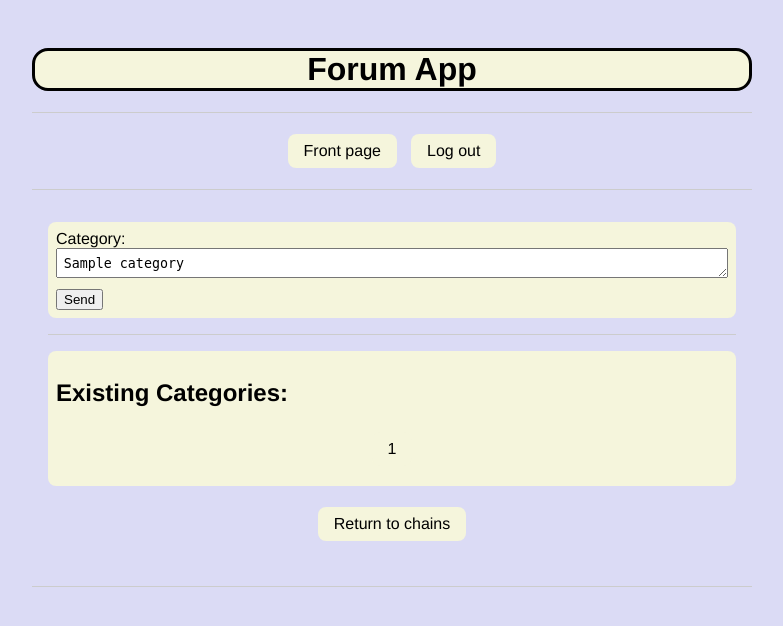
After one commit to sampsaol/tsoha_forumApp, a Flask app: template templates/new-category.html in a window 1280 px wide. The commit adds this page. Shown: the top 626 px of the page, without its empty margins (248-1031 px from the left). Run offline with Flask 3, Linux system fonts and the light colour scheme; the template is opened without the code that fills it: most values are stand-ins (such as "Sample title", 1, 10 or a date in 2020).

Commit message:
Created a better functionality for topics categories

```diff
--- a/static/main.css
+++ b/static/main.css
@@ -8,6 +8,9 @@ body {
 h1 {
   text-align: center;
   margin-top: 1.5em;
+  background: beige;
+  border: solid #000;
+  border-radius: .5em;
 }
 
 hr {
@@ -56,6 +59,7 @@ nav li:hover {
   background: beige;
   padding: .5em;
   border-radius: .5em;
+  margin: .5em;
 }
 
 .message_form {
@@ -72,3 +76,42 @@ nav li:hover {
   box-sizing: border-box;
   resize: vertical;
 }
+
+.existing_categories {
+  background: beige;
+  padding: .5em;
+  margin-bottom: 1em;
+  border-radius: .5em;
+  overflow: hidden;
+  word-wrap: break-word;
+}
+
+.existing_categories ul {
+  padding: 0em;
+  margin: .5em;
+  text-align: center;
+}
+
+.existing_categories li {
+  display: inline-block;
+  padding: .5em 1em;
+  background: beige;
+  margin: .3em;
+  border-radius: .5em;
+}
+
+.category_select {
+  padding: .6em;
+  font-size: .8em;
+  border: .02em solid #000;
+  border-radius: .03em;
+  margin-bottom: .3em;
+  width: 100%;
+}
+
+.category_select option {
+  padding: .6em;
+  font-size: 1em;
+  background-color: #fff;
+  color: #333;
+}
--- a/templates/index.html
+++ b/templates/index.html
@@ -7,6 +7,7 @@
 <li><a href="/">Front page</a></li>
 <li><a href="/logout">Log out</a></li>
 <li><a href="/new-topic">Create a topic</a></li>
+<li><a href="/new-category">Categories</a></li>
 </ul>
 </nav>
 <hr>
--- a/templates/login.html
+++ b/templates/login.html
@@ -4,7 +4,7 @@
 {% block title %}{% endblock %}
 {%block navigation %}{% endblock %}
 {% block content %}
-<form action="/login" method="post">
+<form class="message_form" action="/login" method="post">
 <label for="username">Username: </label>
 <input type="text" name="username" value="{{ username }}">
 <p>
@@ -14,8 +14,12 @@
 <input type="submit" value="Login">
 </form>
 {% if error %}
+<div class="info">
 Error: {{ error }}
+</div>
 {% endif %}
 <br>
+<div class="info">
 If you have not created a user, you can register <a href="/register">here</a>
+</div>
 {% endblock %}
--- /dev/null
+++ b/templates/new-category.html
@@ -0,0 +1,36 @@
+<!DOCTYPE html>
+{% extends "layout.html" %}
+
+{% block content %}
+<form class="message_form" action="/send-category" method="post">
+Category:
+<br>
+<textarea name="category" rows="1" cols="50">{{ category }}</textarea>
+<br>
+<input type="submit" value="Send">
+<input type="hidden" name="csrf_token" value="{{ session.csrf_token }}">
+</form>
+
+<hr>
+
+<div class="existing_categories">
+<h2>Existing Categories:</h2>
+<ul>
+{% for category in existing_categories %}
+<li>{{ category[0] }}</li>
+{% endfor %}
+</ul>
+</div>
+
+{% if error %}
+<div class="info">
+Error: {{ error }}
+</div>
+{% endif %}
+
+<nav>
+<ul>
+<li><a href="/">Return to chains</a></li>
+</ul>
+</nav>
+{% endblock %}
```
Also changed, not shown: categories.py (+7 -0 lines), chains.py (+8 -4 lines), routes.py (+25 -5 lines), templates/new-topic.html (+15 -1 lines), templates/register.html (+6 -1 lines).
